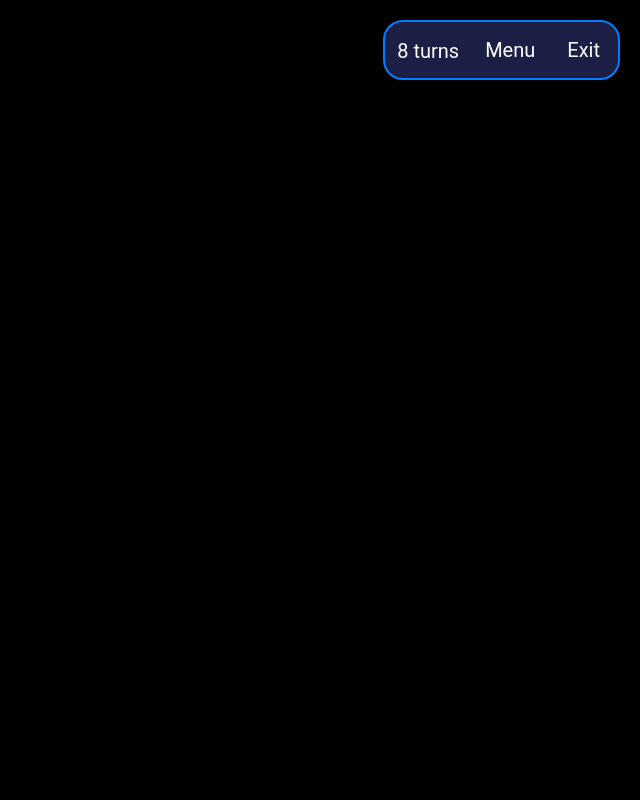
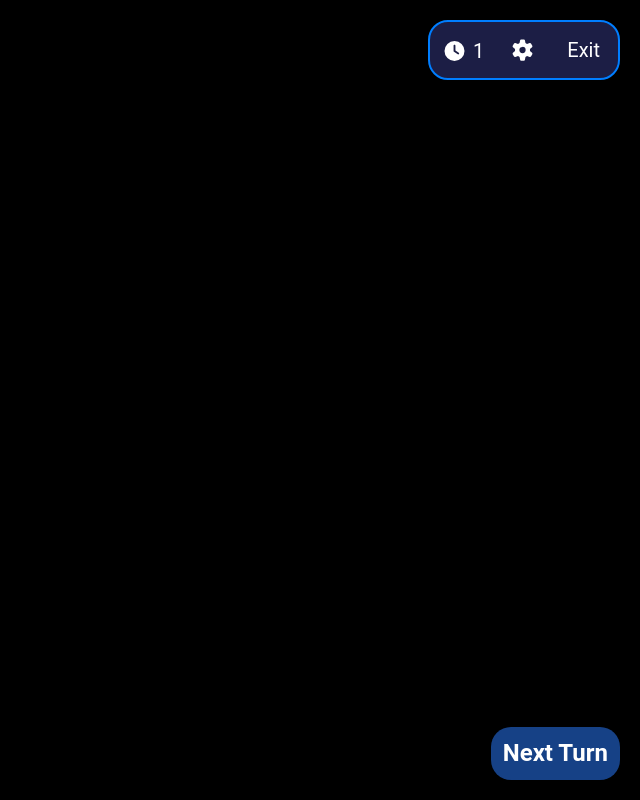
Before and after one commit to samuel-duhaime/chronotopia, a React (Vite) app: page / in a window 1280 px wide. Shown: the whole page, without its empty margins (640-1280 px from the left). Built offline with nearby package versions, Linux system fonts and the light colour scheme.

Commit message:
Feature: Add loading indicator and action panel
Integrate FontAwesome icons in RightMenu

```diff
--- a/package.json
+++ b/package.json
@@ -10,6 +10,8 @@
     "preview": "vite preview"
   },
   "dependencies": {
+    "@fortawesome/free-solid-svg-icons": "^7.0.1",
+    "@fortawesome/react-fontawesome": "^3.0.2",
     "phaser": "^3.90.0",
     "react": "^19.1.1",
     "react-dom": "^19.1.1"
--- a/src/App.css
+++ b/src/App.css
@@ -1,4 +1,4 @@
-@import "./styles/variables.css";
+@import "./styles/variables.css"; /* Import CSS variables for all the app */
 
 body,
 #root {
--- a/src/App.tsx
+++ b/src/App.tsx
@@ -3,16 +3,21 @@ import Phaser from "phaser";
 import "./App.css";
 import { RightMenu } from "./features/menu/RightMenu";
 import { GameScene } from "./features/game/GameScene";
+import { ActionPanel } from "./features/menu/ActionPanel";
+import { Loading } from "./features/common/Loading";
 
 export const App = () => {
   const gameRef = useRef<HTMLDivElement>(null);
+  const [loading, setLoading] = useState(true);
   const [turn, setTurn] = useState(1);
+  const [actionDescription, setActionDescription] = useState("");
+  const [actionEvent, setActionEvent] = useState<() => void>(() => {});
 
   useEffect(() => {
     let phaserGame: Phaser.Game | undefined;
     let gameSceneInstance: Phaser.Scene | undefined;
 
-    // Handle window resize
+    // Resize Phaser game when window size changes
     function resizeGame() {
       if (phaserGame && gameRef.current) {
         phaserGame.scale.resize(
@@ -23,9 +28,8 @@ export const App = () => {
     }
     window.addEventListener("resize", resizeGame);
 
-    // Only initialize the game once
+    // Initialize Phaser game only once
     if (gameRef.current) {
-      // Create the Phaser game instance
       phaserGame = new Phaser.Game({
         type: Phaser.AUTO,
         width: gameRef.current.offsetWidth,
@@ -34,23 +38,37 @@ export const App = () => {
         scene: GameScene,
       });
 
-      // Update turn state when it changes in the game scene
+      // When Phaser game is ready, get GameScene instance
       phaserGame.events.on("ready", () => {
-        gameSceneInstance = phaserGame?.scene.getScene("GameScene");
+        gameSceneInstance = phaserGame?.scene.getScene(
+          "GameScene"
+        ) as GameScene;
         if (gameSceneInstance) {
+          // Listen for turn changes in the registry and update React state
           gameSceneInstance.registry.events.on(
             "changedata-turn",
-            (_: any, value: number) => {
+            (_: unknown, value: number) => {
               setTurn(value);
             }
           );
-          // Set initial turn value
-          setTurn(gameSceneInstance.registry.get("turn"));
+
+          // Set initial turn value from GameScene method
+          setTurn((gameSceneInstance as GameScene).getTurn());
+
+          // Get current action from GameScene and pass to ActionPanel
+          const currentAction = (
+            gameSceneInstance as GameScene
+          ).getCurrentAction?.();
+          if (currentAction) {
+            setActionDescription(currentAction.description);
+            setActionEvent(() => currentAction.event);
+          }
+          setLoading(false); // Scene is loaded
         }
       });
     }
 
-    // Cleanup on unmount
+    // Cleanup Phaser game and event listeners on unmount
     return () => {
       window.removeEventListener("resize", resizeGame);
       phaserGame?.destroy(true);
@@ -59,11 +77,24 @@ export const App = () => {
 
   return (
     <>
+      {/* Phaser game container */}
       <div
         ref={gameRef}
         style={{ width: "100vw", height: "100vh", overflow: "hidden" }}
       />
-      <RightMenu turn={turn} />
+      {loading ? (
+        <Loading />
+      ) : (
+        <>
+          {/* Right menu displays current turn */}
+          <RightMenu turn={turn} />
+          {/* ActionPanel uses first action from GameScene */}
+          <ActionPanel
+            actionDescription={actionDescription}
+            actionEvent={actionEvent}
+          />
+        </>
+      )}
     </>
   );
 };
--- /dev/null
+++ b/src/features/common/Loading.tsx
@@ -0,0 +1,22 @@
+import React from "react";
+
+// TODO: Add a more sophisticated loading indicator with CSS file
+export const Loading: React.FC = () => (
+  <div
+    style={{
+      position: "fixed",
+      top: 0,
+      left: 0,
+      width: "100vw",
+      height: "100vh",
+      display: "flex",
+      alignItems: "center",
+      justifyContent: "center",
+      background: "rgba(0,0,0,0.5)",
+      color: "white",
+      zIndex: 2000,
+    }}
+  >
+    Loading...
+  </div>
+);
--- a/src/features/game/GameScene.ts
+++ b/src/features/game/GameScene.ts
@@ -8,7 +8,9 @@ export type Player = {
 
 export type Action = {
   id: string;
-  type: string; // TODO: Define specific action types
+  description: string;
+  event: () => void;
+  // ...other action properties
 };
 
 export type GameTypeProps = "Demo" | "Normal" | "Campaign" | "Skirmish";
@@ -18,7 +20,7 @@ export type GameSceneProps = {
   name: string;
   type: GameTypeProps;
   turn: number;
-  actions?: Action[];
+  actions: Action[];
   players?: Player[];
 };
 
@@ -37,8 +39,14 @@ export class GameScene extends Phaser.Scene implements GameSceneProps {
     this.id = "1";
     this.name = "Demo Game";
     this.type = "Demo";
-    this.turn = 8;
-    this.actions = [];
+    this.turn = 1;
+    this.actions = [
+      {
+        id: "1",
+        description: "Next Turn",
+        event: () => this.nextTurn(),
+      },
+    ];
     this.players = [];
   }
 
@@ -52,28 +60,28 @@ export class GameScene extends Phaser.Scene implements GameSceneProps {
   }
 
   getId() {
-    return this.registry.get("id");
+    return this.registry.get("id") as string;
   }
   setId(id: string) {
     this.registry.set("id", id);
   }
 
   getName() {
-    return this.registry.get("name");
+    return this.registry.get("name") as string;
   }
   setName(name: string) {
     this.registry.set("name", name);
   }
 
   getType() {
-    return this.registry.get("type");
+    return this.registry.get("type") as GameTypeProps;
   }
   setType(type: GameTypeProps) {
     this.registry.set("type", type);
   }
 
   getTurn() {
-    return this.registry.get("turn");
+    return this.registry.get("turn") as number;
   }
   setTurn(turn: number) {
     this.registry.set("turn", turn);
@@ -83,7 +91,11 @@ export class GameScene extends Phaser.Scene implements GameSceneProps {
   }
 
   getActions() {
-    return this.registry.get("actions");
+    return this.registry.get("actions") as Action[];
+  }
+  getCurrentAction() {
+    const actions = this.getActions();
+    return actions.length > 0 ? actions[0] : null;
   }
   addAction(action: Action) {
     const actions = this.registry.get("actions") as Action[];
@@ -91,7 +103,7 @@ export class GameScene extends Phaser.Scene implements GameSceneProps {
   }
 
   getPlayers() {
-    return this.registry.get("players");
+    return this.registry.get("players") as Player[];
   }
   addPlayer(player: Player) {
     const players = this.registry.get("players") as Player[];
--- /dev/null
+++ b/src/features/menu/ActionPanel.css
@@ -0,0 +1,21 @@
+.action-panel {
+  position: fixed;
+  bottom: 20px;
+  right: 20px;
+  z-index: 1000;
+}
+
+.action-btn {
+  font: var(--text-button);
+  border: none;
+  background: var(--color-background-secondary);
+  color: var(--color-white);
+  cursor: pointer;
+  border-radius: var(--corner-radius);
+  padding: var(--spacing-s);
+  transition: background 0.2s;
+}
+
+.action-btn:hover {
+  background: var(--color-border);
+}
--- /dev/null
+++ b/src/features/menu/ActionPanel.tsx
@@ -0,0 +1,20 @@
+import React from "react";
+import "./ActionPanel.css";
+
+interface ActionPanelProps {
+  actionDescription: string;
+  actionEvent: () => void;
+}
+
+export const ActionPanel: React.FC<ActionPanelProps> = ({
+  actionDescription,
+  actionEvent,
+}) => {
+  return (
+    <div className="action-panel">
+      <button className="action-btn" onClick={actionEvent}>
+        {actionDescription}
+      </button>
+    </div>
+  );
+};
--- a/src/features/menu/RightMenu.css
+++ b/src/features/menu/RightMenu.css
@@ -1,5 +1,3 @@
-@import "../../styles/variables.css";
-
 .right-menu-panel {
   position: fixed;
   display: flex;
@@ -16,6 +14,9 @@
 }
 
 .turn-count {
+  display: flex;
+  align-items: center;
+  gap: var(--spacing-xs);
   font: var(--text-body);
   color: var(--color-white);
 }
--- a/src/features/menu/RightMenu.tsx
+++ b/src/features/menu/RightMenu.tsx
@@ -1,4 +1,6 @@
 import React from "react";
+import { FontAwesomeIcon } from "@fortawesome/react-fontawesome";
+import { faClock, faGear } from "@fortawesome/free-solid-svg-icons";
 import "./RightMenu.css";
 
 interface RightMenuProps {
@@ -9,8 +11,13 @@ interface RightMenuProps {
 export const RightMenu: React.FC<RightMenuProps> = ({ turn }) => {
   return (
     <div className="right-menu-panel">
-      <div className="turn-count">{turn} turn{turn !== 1 ? "s" : ""}</div>
-      <button className="menu-btn">Menu</button>
+      <div className="turn-count">
+        <FontAwesomeIcon icon={faClock} />
+        {turn}
+      </div>
+      <button className="menu-btn">
+        <FontAwesomeIcon icon={faGear} />
+      </button>
       <button className="exit-btn">Exit</button>
     </div>
   );
```
Also changed, not shown: 1 other file (tests, documents, lock files or other folders).
